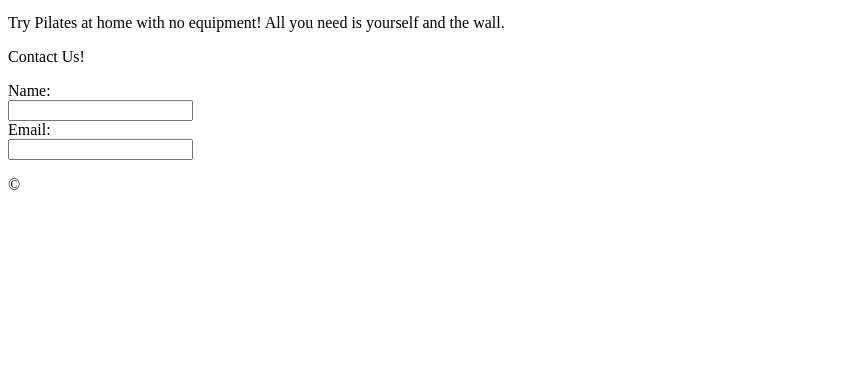
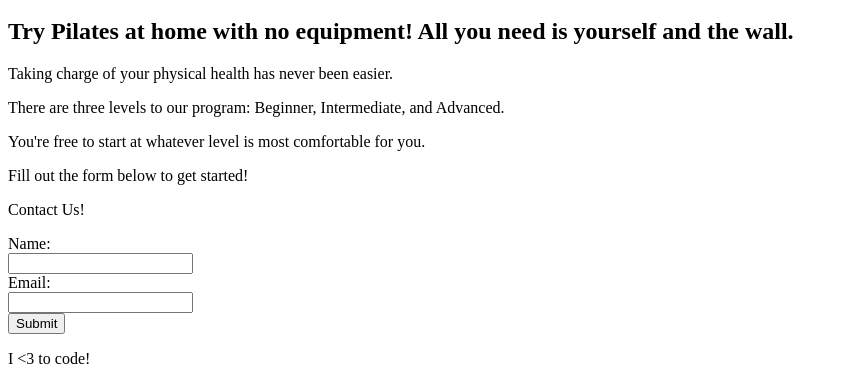
Before and after one commit to KaylaNorris/wall-pilates, a plain HTML site: page index.html in a window 1280 px wide. Shown: the part 412-800 px from the top of the page, without its empty margins (0-847 px from the left). Drawn offline with Linux system fonts and the light colour scheme.

Commit message:
added code to HTML file

```diff
--- a/index.html
+++ b/index.html
@@ -13,27 +13,32 @@
         <nav>
             <a href="about">About</a>
             <a href="#tutorials">Tutorials</a>
-            <a href="contact us">Contact Us</a>
+            <a href="#contact-us">Contact Us</a>
         </nav>
     </header>
 
     <h1>Wall Pilates for Beginners</h1>
 
-    <img src="./assets/2091_U1RVRElPIEtBVCAwNjItODA.jpg" alt="girls group practicing pilates position">
+    <img src="./assets/2091_U1RVRElPIEtBVCAwNjItODA.jpg" alt="girls practicing pilates positions">
     <a href="https://www.vecteezy.com/free-vector/pilates">Pilates Vectors by Vecteezy</a>
 
-    <p>Try Pilates at home with no equipment! All you need is yourself and the wall.</p>
+    <h2>Try Pilates at home with no equipment! All you need is yourself and the wall.</h2>
+    <p>Taking charge of your physical health has never been easier.</p>
+    <p>There are three levels to our program: Beginner, Intermediate, and Advanced.</p>
+    <p>You're free to start at whatever level is most comfortable for you.</p>
+    <p>Fill out the form below to get started!</p>
 
     <form>
-        <p>Contact Us!</p>
+        <p id="contact-us">Contact Us!</p>
         <label for="name">Name:</label><br>
         <input type="text" id="name" name="name"><br>
         <label for="email">Email:</label><br>
-        <input type="text" id="email" name="email">
+        <input type="text" id="email" name="email"><br>
+        <input type="submit" id="button">
     </form>
 
     <footer>
-        <p>© </p>
+        <p>I <3 to code!</p>
     </footer>
 
 </body>
```
